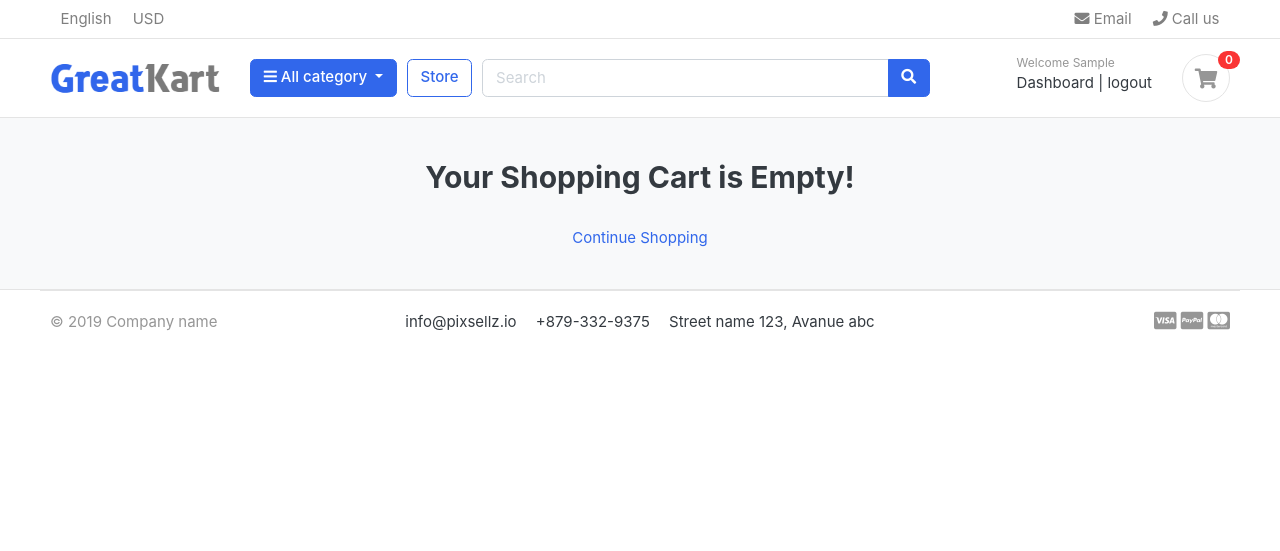
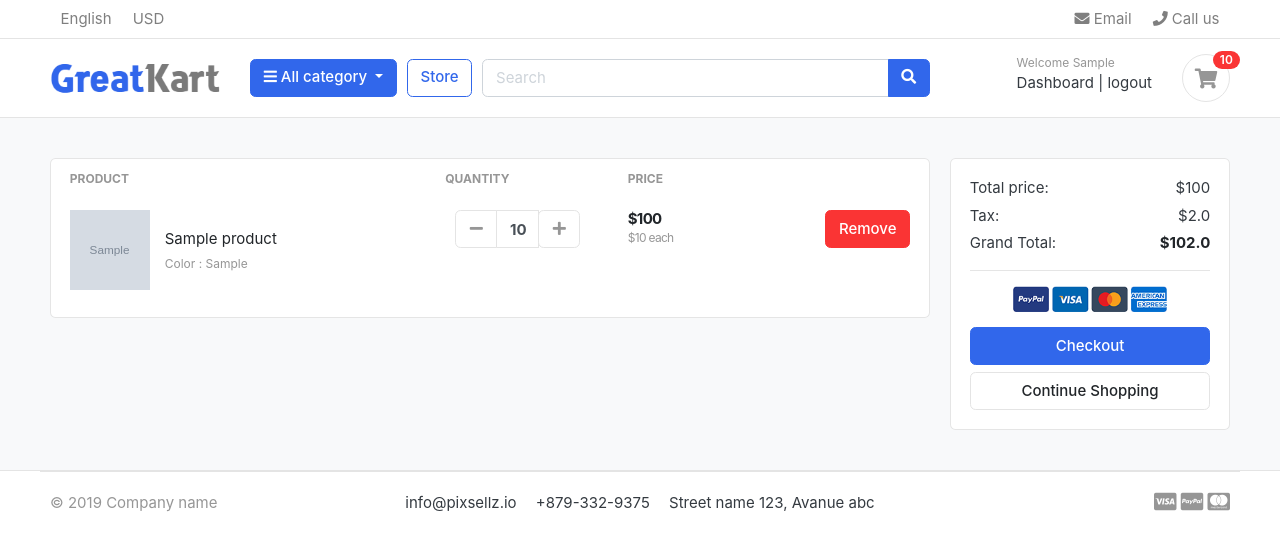
Before and after one commit to tarunsai9158/Greatkart-django, a Django app: page /cart/ in a window 1280 px wide. Shown: the top 551 px of the page. Run offline with Django 5.2, Linux system fonts and the light colour scheme; a user stored in the database is signed in; tables that the repository leaves empty hold one stand-in row (values such as "Sample post"); grey boxes marked "Sample" are stand-in pictures; some libraries are stand-ins or nearby versions; some web fonts are replaced.

Commit message:
Handled cart and checkout page for logged in users

```diff
--- a/cart/context_processors.py
+++ b/cart/context_processors.py
@@ -9,7 +9,11 @@ def counter(request):
     else:
         try:
             cart = Cart.objects.filter(cart_id = _cart_id(request))
-            cart_items = CartItem.objects.all().filter(cart=cart[:1])
+            if request.user.is_authenticated:
+                cart_items = CartItem.objects.all().filter(user=request.user)
+
+            else:
+                cart_items = CartItem.objects.all().filter(cart=cart[:1])
             for cart_item in cart_items:
                 cart_count += cart_item.quantity
 
--- a/cart/models.py
+++ b/cart/models.py
@@ -1,6 +1,6 @@
 from django.db import models
 from store.models import *
-
+from accounts.models import *
 
 
 class Cart(models.Model):
@@ -14,9 +14,10 @@ class Cart(models.Model):
 
 
 class CartItem(models.Model):
+    user = models.ForeignKey(Account, on_delete=models.CASCADE, null=True)
     product = models.ForeignKey(Product, on_delete=models.CASCADE)
     variations = models.ManyToManyField(Variation, blank=True)
-    cart = models.ForeignKey(Cart, on_delete=models.CASCADE)
+    cart = models.ForeignKey(Cart, on_delete=models.CASCADE, null=True)
     quantity = models.IntegerField()
     is_active = models.BooleanField(default=True)
 
--- a/cart/urls.py
+++ b/cart/urls.py
@@ -7,4 +7,6 @@ urlpatterns = [
     path('remove_cart/<int:product_id>/<int:cart_item_id>/',remove_cart, name='remove_cart'),
     path('remove_cart_item/<int:product_id>/<int:cart_item_id>/',remove_cart_item, name='remove_cart_item'),
 
+    path('checkout/',checkout, name='checkout'),
+
 ]
--- a/cart/views.py
+++ b/cart/views.py
@@ -3,7 +3,7 @@ from store.models import *
 from .models import *
 from django.http import HttpResponse
 from django.core.exceptions import ObjectDoesNotExist
-
+from django.contrib.auth.decorators import login_required
 
 def _cart_id(request):
     cart = request.session.session_key
@@ -13,75 +13,134 @@ def _cart_id(request):
 
 
 def add_cart(request, product_id):
+    current_user = request.user
     product = Product.objects.get(id = product_id)
-    product_variation = []
-    if request.method == 'POST':
-        for item in request.POST:
-            key = item
-            value = request.POST[key]
+    #  if user is authenticated
+    if current_user.is_authenticated:
+        product_variation = []
+        if request.method == 'POST':
+            for item in request.POST:
+                key = item
+                value = request.POST[key]
 
-            try:
-                variation = Variation.objects.get(product=product, variation_category__iexact=key, variation_value__iexact=value)
-                product_variation.append(variation)
-            except:
-                pass
+                try:
+                    variation = Variation.objects.get(product=product, variation_category__iexact=key, variation_value__iexact=value)
+                    product_variation.append(variation)
+                except:
+                    pass
 
 
-    try:
-        cart = Cart.objects.get(cart_id=_cart_id(request))
+        is_cart_item_exists = CartItem.objects.filter(product=product, user=current_user).exists()
+        if is_cart_item_exists:
+            cart_item = CartItem.objects.filter(product=product, user=current_user)
+            ex_var_list = []
+            id = []
+            for item in cart_item:
+                existing_variation = item.variations.all()
+                ex_var_list.append(list(existing_variation))
+                id.append(item.id)
 
-    except Cart.DoesNotExist:
-        cart = Cart.objects.create(
-            cart_id = _cart_id(request)
-        )
-    cart.save()
+            if product_variation in ex_var_list:
+                # increase quantity
+                index = ex_var_list.index(product_variation)
+                item_id = id[index]
+                item = CartItem.objects.get(product=product, id=item_id)
+                item.quantity += 1
+                item.save()
+            else:
+                item = CartItem.objects.create(product=product, quantity=1, user=current_user)
+                if len(product_variation) > 0:
+                    item.variations.clear()
+                    item.variations.add(*product_variation)
+                item.save()
 
-    is_cart_item_exists = CartItem.objects.filter(product=product, cart=cart).exists()
-    if is_cart_item_exists:
-        cart_item = CartItem.objects.filter(product=product, cart=cart)
-        # existing variations
-        # current variations
-        # item id
-        ex_var_list = []
-        id = []
-        for item in cart_item:
-            existing_variation = item.variations.all()
-            ex_var_list.append(list(existing_variation))
-            id.append(item.id)
+        else:
+            cart_item = CartItem.objects.create(
+                product = product,
+                quantity = 1,
+                user = current_user,
+            )
+            if len(product_variation) > 0:
+                cart_item.variations.clear()
+                cart_item.variations.add(*product_variation)
+            cart_item.save()
+        return redirect('cart')
 
-        if product_variation in ex_var_list:
-            # increase quantity
-            index = ex_var_list.index(product_variation)
-            item_id = id[index]
-            item = CartItem.objects.get(product=product, id=item_id)
-            item.quantity += 1
-            item.save()
+    #  if user is authenticated
+    else:
+        product_variation = []
+        if request.method == 'POST':
+            for item in request.POST:
+                key = item
+                value = request.POST[key]
+
+                try:
+                    variation = Variation.objects.get(product=product, variation_category__iexact=key, variation_value__iexact=value)
+                    product_variation.append(variation)
+                except:
+                    pass
+
+
+        try:
+            cart = Cart.objects.get(cart_id=_cart_id(request))
+
+        except Cart.DoesNotExist:
+            cart = Cart.objects.create(
+                cart_id = _cart_id(request)
+            )
+        cart.save()
+
+        is_cart_item_exists = CartItem.objects.filter(product=product, cart=cart).exists()
+        if is_cart_item_exists:
+            cart_item = CartItem.objects.filter(product=product, cart=cart)
+            # existing variations
+            # current variations
+            # item id
+            ex_var_list = []
+            id = []
+            for item in cart_item:
+                existing_variation = item.variations.all()
+                ex_var_list.append(list(existing_variation))
+                id.append(item.id)
+
+            if product_variation in ex_var_list:
+                # increase quantity
+                index = ex_var_list.index(product_variation)
+                item_id = id[index]
+                item = CartItem.objects.get(product=product, id=item_id)
+                item.quantity += 1
+                item.save()
+            else:
+                item = CartItem.objects.create(product=product, quantity=1, cart=cart)
+                if len(product_variation) > 0:
+                    item.variations.clear()
+                    item.variations.add(*product_variation)
+                item.save()
+
         else:
-            item = CartItem.objects.create(product=product, quantity=1, cart=cart)
+            cart_item = CartItem.objects.create(
+                product = product,
+                quantity = 1,
+                cart = cart,
+            )
             if len(product_variation) > 0:
-                item.variations.clear()
-                item.variations.add(*product_variation)
-            item.save()
-
-    else:
-        cart_item = CartItem.objects.create(
-            product = product,
-            quantity = 1,
-            cart = cart,
-        )
-        if len(product_variation) > 0:
-            cart_item.variations.clear()
-            cart_item.variations.add(*product_variation)
-        cart_item.save()
-    return redirect('cart')
+                cart_item.variations.clear()
+                cart_item.variations.add(*product_variation)
+            cart_item.save()
+        return redirect('cart')
 
 
 
 def remove_cart(request, product_id, cart_item_id):
-    cart = Cart.objects.get(cart_id=_cart_id(request))
+
     product = get_object_or_404(Product, id=product_id)
     try:
-        cart_item = CartItem.objects.get(product=product, cart=cart, id=cart_item_id)
+        if request.user.is_authenticated:
+            cart_item = CartItem.objects.get(product=product, user=request.user, id=cart_item_id)
+
+        else:
+            cart = Cart.objects.get(cart_id=_cart_id(request))
+            cart_item = CartItem.objects.get(product=product, cart=cart, id=cart_item_id)
         if cart_item.quantity > 1:
             cart_item.quantity -= 1
             cart_item.save()
@@ -94,9 +153,13 @@ def remove_cart(request, product_id, cart_item_id):
 
 
 def remove_cart_item(request, product_id, cart_item_id):
-    cart = Cart.objects.get(cart_id=_cart_id(request))
+
     product = get_object_or_404(Product, id=product_id)
-    cart_item = CartItem.objects.get(product=product, cart=cart, id=cart_item_id)
+    if request.user.is_authenticated:
+        cart_item = CartItem.objects.get(product=product, user=request.user, id=cart_item_id)
+    else:
+        cart = Cart.objects.get(cart_id=_cart_id(request))
+        cart_item = CartItem.objects.get(product=product, cart=cart, id=cart_item_id)
     cart_item.delete()
     return redirect('cart')
 
@@ -106,8 +169,13 @@ def cart(request, total=0, quantity=0, cart_items=None):
     try:
         tax = 0
         grand_total = 0
-        cart = Cart.objects.get(cart_id = _cart_id(request))
-        cart_items = CartItem.objects.filter(cart=cart, is_active = True)
+
+        if request.user.is_authenticated:
+            cart_items = CartItem.objects.filter(user=request.user, is_active = True)
+
+        else:
+            cart = Cart.objects.get(cart_id = _cart_id(request))
+            cart_items = CartItem.objects.filter(cart=cart, is_active = True)
         for cart_item in cart_items:
             total += (cart_item.product.price*cart_item.quantity)
             quantity += cart_item.quantity
@@ -128,3 +196,33 @@ def cart(request, total=0, quantity=0, cart_items=None):
 
 
     return render(request, 'store/cart.html', context)
+
+@login_required(login_url='login')
+def checkout(request, total=0, quantity=0, cart_items=None):
+    try:
+        tax = 0
+        grand_total = 0
+        if request.user.is_authenticated:
+            cart_items = CartItem.objects.filter(user=request.user, is_active = True)
+
+        else:
+            cart = Cart.objects.get(cart_id = _cart_id(request))
+            cart_items = CartItem.objects.filter(cart=cart, is_active = True)
+        for cart_item in cart_items:
+            total += (cart_item.product.price*cart_item.quantity)
+            quantity += cart_item.quantity
+
+        tax = (2*total)/100
+        grand_total = total+tax
+
+    except ObjectDoesNotExist:
+        pass
+
+    context = {
+        'total' : total,
+        'quantity' : quantity,
+        'cart_items': cart_items,
+        'tax': tax,
+        'grand_total': grand_total,
+    }
+    return render(request, 'store/checkout.html',context)
--- a/greatkart/settings.py
+++ b/greatkart/settings.py
@@ -158,4 +158,4 @@ EMAIL_HOST = 'smtp.gmail.com'
 EMAIL_PORT = 587
 EMAIL_USE_TLS = True
 EMAIL_HOST_USER = 'tarunpeela1@gmail.com'  # Replace with your Gmail
-EMAIL_HOST_PASSWORD = 'mdmz fcxk zohm tlvq'  # Replace with your App Password
+EMAIL_HOST_PASSWORD = 'nexx hyto flqh nhle'  # Replace with your App Password
--- a/templates/store/cart.html
+++ b/templates/store/cart.html
@@ -120,7 +120,7 @@
                 <p class="text-center mb-3">
                     <img src="{% static './images/misc/payments.png' %}" height="26">
                 </p>
-                <a href="./place-order.html" class="btn btn-primary btn-block"> Checkout </a>
+                <a href="{% url 'checkout' %}" class="btn btn-primary btn-block"> Checkout </a>
                 <a href="{% url 'store' %}" class="btn btn-light btn-block">Continue Shopping</a>
             </div> <!-- card-body.// -->
             </div> <!-- card.// -->
```
Also changed, not shown: accounts/views.py (+52 -1 lines), 1 other file.
